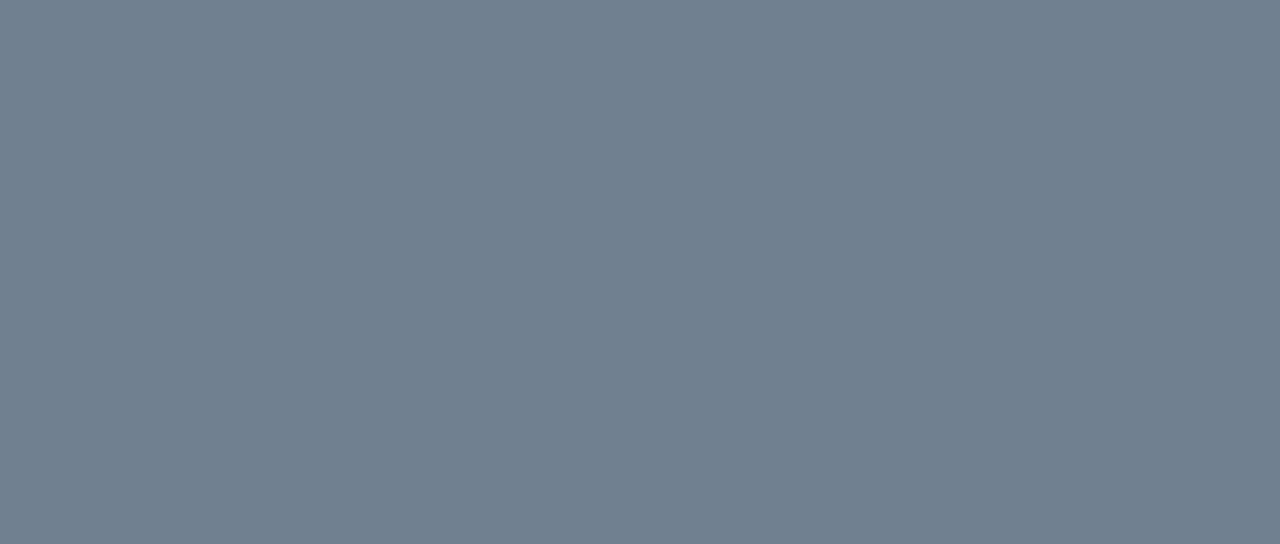
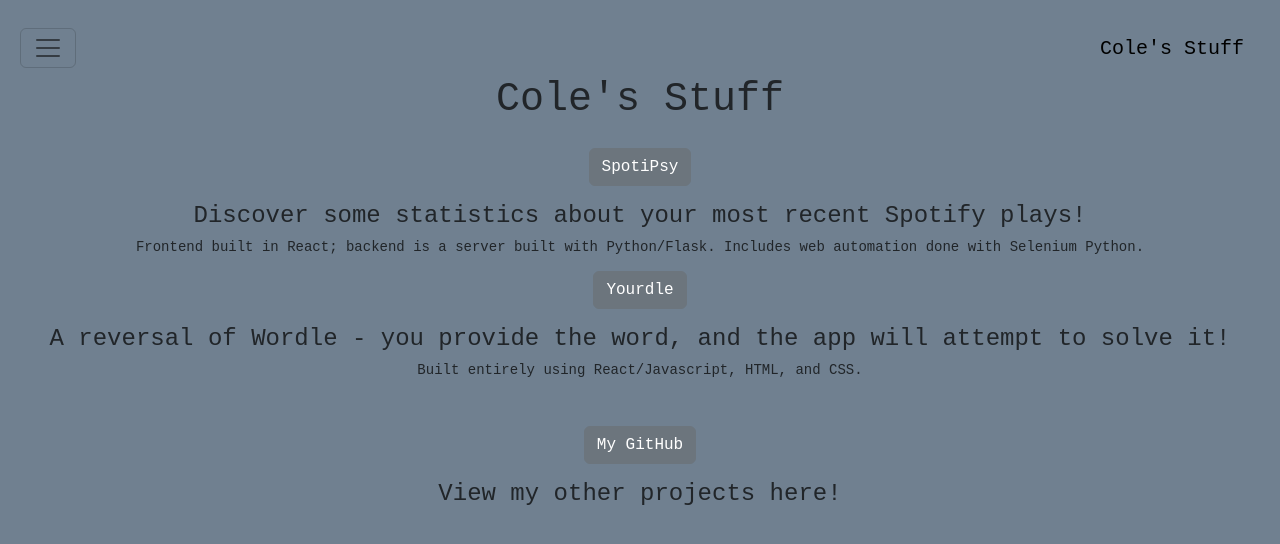
Before and after one commit to criech5/project-site, a React (Create React App) app in the folder my-app/: page /#/ in a window 1280 px wide. Before the commit this address had no page. Shown: the top 544 px of the page. Built offline with nearby package versions, Linux system fonts and the light colour scheme.

Commit message:
made a bunch of changes; fixed color/spacing issues on yourdle, added homepage, added navbar to each page

```diff
--- /dev/null
+++ b/my-app/src/Home.js
@@ -0,0 +1,34 @@
+import React, { Component } from 'react';
+import {Button, Jumbotron, Col, Row, Container, Fade} from 'reactstrap';
+import Carousel from 'react-bootstrap/Carousel'
+import 'bootstrap/dist/css/bootstrap.min.css';
+import './index.css'
+import Navigation from "./Navigation";
+
+export default class Home extends Component {
+    render() {
+        return(
+            <div>
+                <Navigation />
+                <h1>Cole's Stuff</h1>
+                <br />
+                <Button href="/project-site/#/spotipsy/">SpotiPsy</Button>
+                <br />
+                <br />
+                <h4>Discover some statistics about your most recent Spotify plays!</h4>
+                <p>Frontend built in React; backend is a server built with Python/Flask. Includes web automation done with Selenium Python.</p>
+                <Button href="/project-site/#/yourdle/">Yourdle</Button>
+                <br />
+                <br />
+                <h4>A reversal of Wordle - you provide the word, and the app will attempt to solve it!</h4>
+                <p>Built entirely using React/Javascript, HTML, and CSS.</p>
+                <br />
+                <br />
+                <Button href="https://github.com/criech5/">My GitHub</Button>
+                <br />
+                <br />
+                <h4>View my other projects here!</h4>
+            </div>
+        );
+    }
+}
--- a/my-app/src/Main.js
+++ b/my-app/src/Main.js
@@ -4,11 +4,12 @@
 import SpotiPsyHome from './SpotiPsyHome';
 import SignedIn from "./SignedIn";
 import Yourdle from "./Yourdle";
+import Home from "./Home";
 
 const Main = () => {
     return (
         <Routes>
-            {/*<Route path='/' element={<Home />} />*/}
+            <Route path='/' element={<Home />} />
             {/*<Route path='/baseball' element={<LeagueLeader />} />*/}
             <Route path='/spotipsy' element={<SpotiPsyHome />} />
             <Route path='/spotipsy/signedin' element={<SignedIn />} />
--- /dev/null
+++ b/my-app/src/Navigation.js
@@ -0,0 +1,38 @@
+import React from "react";
+import {Collapse, Nav, Navbar, NavbarBrand, NavbarToggler, NavItem, NavLink} from "reactstrap";
+
+export default class Navigation extends React.Component {
+    constructor(props) {
+        super(props);
+        this.toggleNavbar = this.toggleNavbar.bind(this);
+        this.state = {
+            collapsed: true
+        };
+    }
+
+    toggleNavbar() {
+        this.setState({
+            collapsed: !this.state.collapsed
+        });
+    }
+    render() {
+        return (
+            <div>
+                <Navbar color="faded" light>
+                    <NavbarToggler onClick={this.toggleNavbar} className="mr-2" />
+                    <NavbarBrand href="/project-site/" className="mr-auto">Cole's Stuff</NavbarBrand>
+                    <Collapse isOpen={!this.state.collapsed} navbar>
+                        <Nav navbar>
+                            <NavItem>
+                                <NavLink href="/project-site/#/spotipsy/">SpotiPsy</NavLink>
+                            </NavItem>
+                            <NavItem>
+                                <NavLink href="/project-site/#/yourdle/">Yourdle</NavLink>
+                            </NavItem>
+                        </Nav>
+                    </Collapse>
+                </Navbar>
+            </div>
+        );
+    }
+}
--- a/my-app/src/SpotiPsyHome.js
+++ b/my-app/src/SpotiPsyHome.js
@@ -2,6 +2,7 @@
 import {Button, Jumbotron, Col, Row, Container, Fade, Form, FormGroup, Label, Input} from 'reactstrap';
 import 'bootstrap/dist/css/bootstrap.min.css';
 import './index.css'
+import Navigation from "./Navigation";
 
 class SpotiPsyHome extends Component {
 
@@ -20,6 +21,7 @@
             <div>
                 <Col>
                     <div>
+                        <Navigation />
                         <Jumbotron>
                             <h1 className="display-3">What music do you like to listen to?</h1>
                             <p className="lead">Actually, don't answer that. Based on your last 50 listens, I already know.</p>
--- a/my-app/src/Yourdle.js
+++ b/my-app/src/Yourdle.js
@@ -3,6 +3,8 @@
 import './yourdle.css';
 import text from './five_letter_words.js';
 import {Row, Col, Container, Button} from 'reactstrap';
+import Navigation from "./Navigation";
+
 
 function Square(props) {
     let className = 'square-' + props.color;
@@ -104,6 +106,7 @@
             colorScheme: Array(30).fill('white'),
         };
         this.onSubmit = this.onSubmit.bind(this);
+        this.reset = this.reset.bind(this);
     }
 
     onSubmit(solution) {
@@ -148,13 +151,12 @@
                 word: finalWord,
             });
         });
-
     }
 
     reset() {
         this.setState({
             word: '',
-            colorScheme: Array(30).fill('green'),
+            colorScheme: Array(30).fill('white'),
         });
     }
 
@@ -261,12 +263,11 @@
     render() {
         return (
             <div className="game">
-                <Col>
-                    <div style={{
-                        position: 'absolute', left: '50%', top: '50%',
-                        transform: 'translate(-50%, -50%)'
-                    }}>
-                    <h1>Yourdle</h1>
+                <Container>
+                    <Navigation />
+                    <Col></Col>
+                    <Col>
+                        <h1>Yourdle</h1>
                     <h5>You provide the word, we do the guessing.</h5>
                     <div className="game-board">
                         <Board word={this.state.word}
@@ -282,8 +283,9 @@
                             <Button onClick={this.reset}>Reset</Button>
                         </div>
                     </div>
-                    </div>
                 </Col>
+                <Col></Col>
+                </Container>
             </div>
         );
     }
@@ -291,7 +293,7 @@
 
 class Yourdle extends Component {
     render() {
-        return ( <Game />);
+        return (<Game />);
     }
 }
 
--- a/my-app/src/yourdle.css
+++ b/my-app/src/yourdle.css
@@ -1,5 +1,5 @@
 body {
-    font: 14px "Century Gothic", Futura, sans-serif;
+    font: 14px "Courier New", Futura, sans-serif;
     margin: 20px;
     background-color: slategrey;
 }
@@ -17,6 +17,7 @@
 .board-row {
     width: 250px;
     height: 50px;
+    margin: auto;
 }
 
 
@@ -72,6 +73,7 @@
     animation-name: yellow-animation;
     animation-duration: 1s;
     animation-fill-mode: forwards;
+    background-color: white;
     color: white;
 }
 
@@ -105,6 +107,7 @@
     animation-name: grey-animation;
     animation-duration: 1s;
     animation-fill-mode: forwards;
+    background-color: white;
     color: white;
 }
 
@@ -138,6 +141,7 @@
     animation-name: green-animation;
     animation-duration: 1s;
     animation-fill-mode: forwards;
+    background-color: white;
     color: white;
 }
 
```
